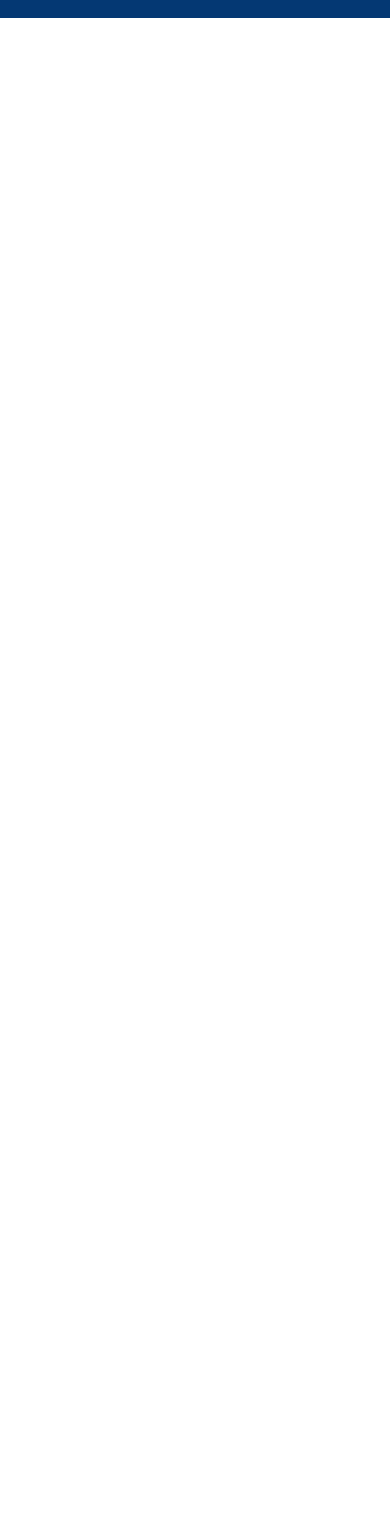
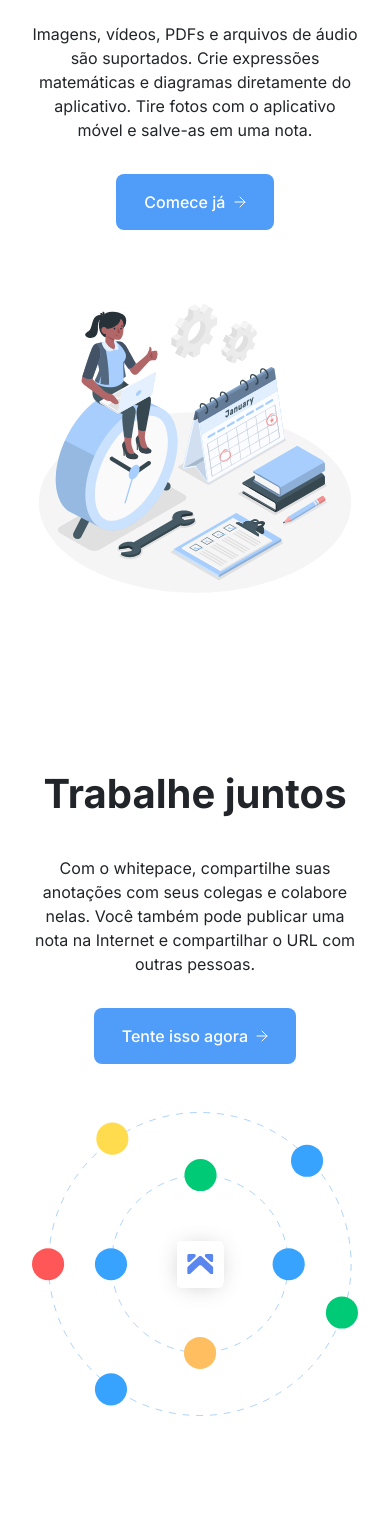
Before and after one commit to andersonsilva019/Trabalho-final-LMS-Landing-Page, a plain HTML site: page solutions.html in a window 390 px wide. Shown: the part 340-1877 px from the top of the page. Before the commit the page ends 844 px from the top, so only its background shows below. Drawn offline with Linux system fonts and the light colour scheme.

Commit message:
Criando a pagina de Solucoes

```diff
--- a/css/global.css
+++ b/css/global.css
@@ -180,6 +180,10 @@ body {
   background-color: var(--white);
 }
 
+html {
+  scroll-behavior: smooth;
+}
+
 html,
 body {
   height: 100%;
--- a/css/solutions.css
+++ b/css/solutions.css
@@ -0,0 +1,76 @@
+#projectmanagement {
+  display: flex;
+  align-items: center;
+  gap: 3rem;
+  margin-top: 8rem;
+}
+
+#worktogether {
+  display: flex;
+  align-items: center;
+  flex-direction: row-reverse;
+  gap: 3rem;
+}
+
+#customiseittoyourneeds {
+  display: flex;
+  align-items: center;
+  gap: 3rem;
+}
+
+.main-content  {
+  display: flex;
+  flex-direction: column;
+  gap: 20rem;
+}
+
+.solutions-section__left-content {
+  display: flex;
+  flex-direction: column;
+  gap: 2rem;
+}
+
+.solutions-section__left-content h1 {
+  font-size: clamp(2.5rem, 4vw, 4rem);
+  color: var(--black);
+  font-weight: 700;
+}
+
+.solutions-section__left-content p {
+  font-size: 1rem;
+  font-weight: 400;
+  color: var(--black);
+}
+
+.solutions-section__left-content button {
+  width: fit-content;
+}
+
+.solutions_section--banner {
+  width: clamp(300px, 100%, 748px);
+}
+
+@media (max-width: 1024px){
+  #projectmanagement {
+    flex-direction: column;
+    text-align: center;
+  }
+
+  #worktogether {
+    flex-direction: column;
+    text-align: center;
+  }
+
+  #customiseittoyourneeds {
+    flex-direction: column;
+    text-align: center;
+  }
+
+  .main-content {
+    gap: 10rem;
+  }
+
+  .solutions-section__left-content {
+    align-items: center;
+  }
+}
--- a/solutions.html
+++ b/solutions.html
@@ -1,5 +1,6 @@
 <!DOCTYPE html>
 <html lang="en">
+
 <head>
   <meta charset="UTF-8">
   <meta name="viewport" content="width=device-width, initial-scale=1.0">
@@ -7,6 +8,7 @@
   <link rel="stylesheet" href="css/global.css">
   <link rel="stylesheet" href="css/solutions.css">
 </head>
+
 <body>
   <header class="center-content header-container">
     <img src="images/logo.svg" alt="WhiteSpace logo">
@@ -24,13 +26,13 @@
           <div class="dropdown-container">
             <ul class="dropdown-content">
               <li>
-                <a href="/solutions.html#projectmanagement">Solução 1</a>
+                <a href="/solutions.html#projectmanagement">Gerenciamento de projetos</a>
               </li>
               <li>
-                <a href="/solutions.html#worktogether">Solução 2</a>
+                <a href="/solutions.html#worktogether">Trabalhe juntos</a>
               </li>
               <li>
-                <a href="/solutions.html#customiseittoyourneeds">Solução 3</a>
+                <a href="/solutions.html#customiseittoyourneeds">Personalize-o para suas necessidades</a>
               </li>
             </ul>
           </div>
@@ -51,7 +53,57 @@
       </button>
     </nav>
   </header>
-  <main>
+  <main class="main-content center-content">
+    <section id="projectmanagement">
+      <div class="solutions-section__left-content">
+        <h1>Gerenciamento de projetos</h1>
+        <p>
+          Imagens, vídeos, PDFs e arquivos de áudio são suportados. Crie expressões matemáticas e diagramas diretamente
+          do aplicativo. Tire fotos com o aplicativo móvel e salve-as em uma nota.
+        </p>
+
+        <button class="btn-try">
+          Comece já
+          <img src="images/icons/arrow-right.svg" alt="arrow-right-icon">
+        </button>
+      </div>
+      <img class="solutions_section--banner" src="images/time-management.svg"
+        alt="Imagem com diversos elementos visuais relacionado a gerenciamento de projetos"/>
+    </section>
+
+
+    <section id="worktogether">
+      <div class="solutions-section__left-content">
+        <h1>Trabalhe juntos</h1>
+        <p>
+          Com o whitepace, compartilhe suas anotações com seus colegas e colabore nelas.
+          Você também pode publicar uma nota na Internet e compartilhar o URL com outras pessoas.
+        </p>
+        <button class="btn-try">
+          Tente isso agora
+          <img src="images/icons/arrow-right.svg" alt="arrow-right-icon">
+        </button>
+      </div>
+
+      <img class="solutions_section--banner" src="images/work-together.svg" alt="Imagem com elementos visuais relacionado ao trabalho em equipe"/>
+    </section>
+
+
+    <section id="customiseittoyourneeds">
+      <div class="solutions-section__left-content">
+        <h1>Personalize-o para suas necessidades</h1>
+        <p>
+          Personalize o aplicativo com plugins, temas personalizados e vários editores de texto (Rich Text ou Markdown).
+          Ou crie seus próprios scripts e plug-ins usando a API de extensão.
+        </p>
+        <button class="btn-try">
+          Comece já
+          <img src="images/icons/arrow-right.svg" alt="arrow-right-icon">
+        </button>
+      </div>
+      <img class="solutions_section--banner" src="images/team-work.svg" alt="Imagem com pessoas fazendo a montagem de Lego"/>
+    </section>
+
 
   </main>
   <footer>
@@ -64,4 +116,5 @@
   </footer>
   <script src="js/open-close-menu.js"></script>
 </body>
+
 </html>
```
Also changed, not shown: contact.html (+3 -3 lines), feedback.html (+5 -3 lines), index.html (+3 -3 lines), pricing.html (+3 -3 lines).
